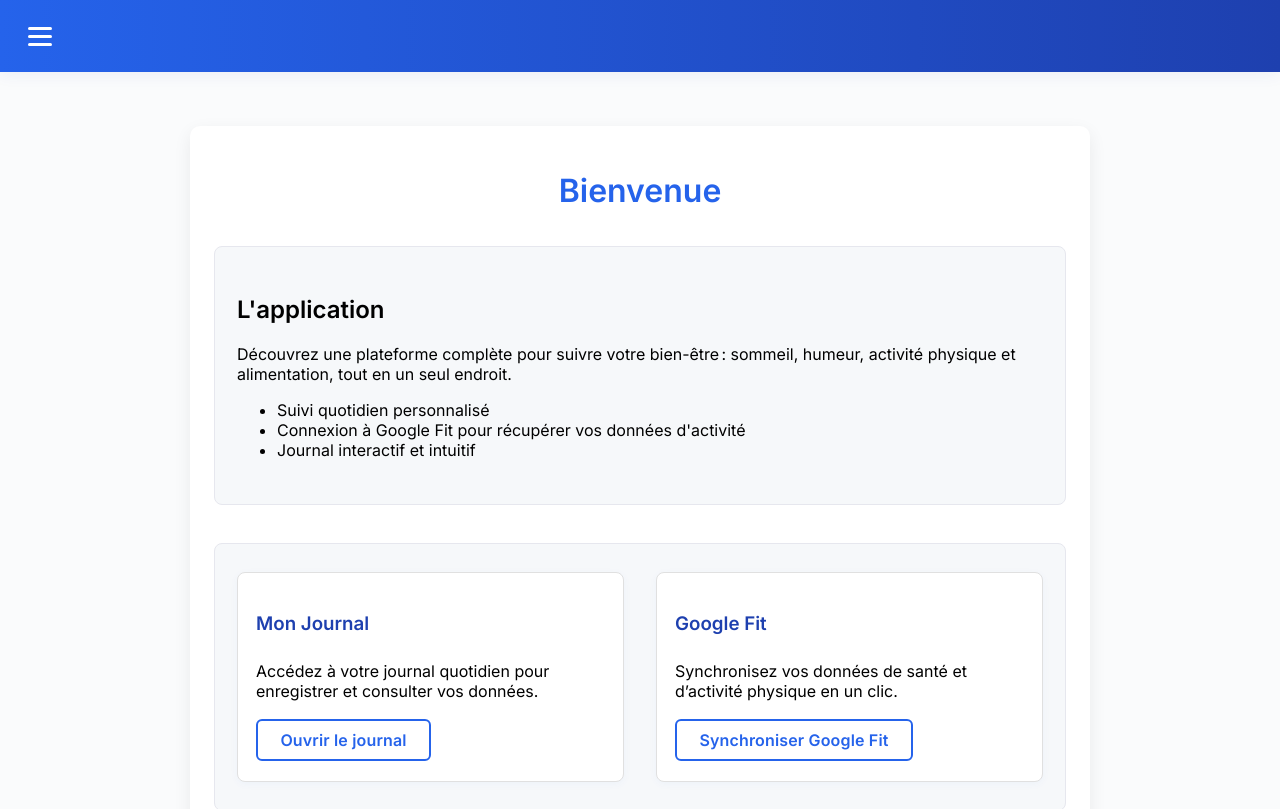
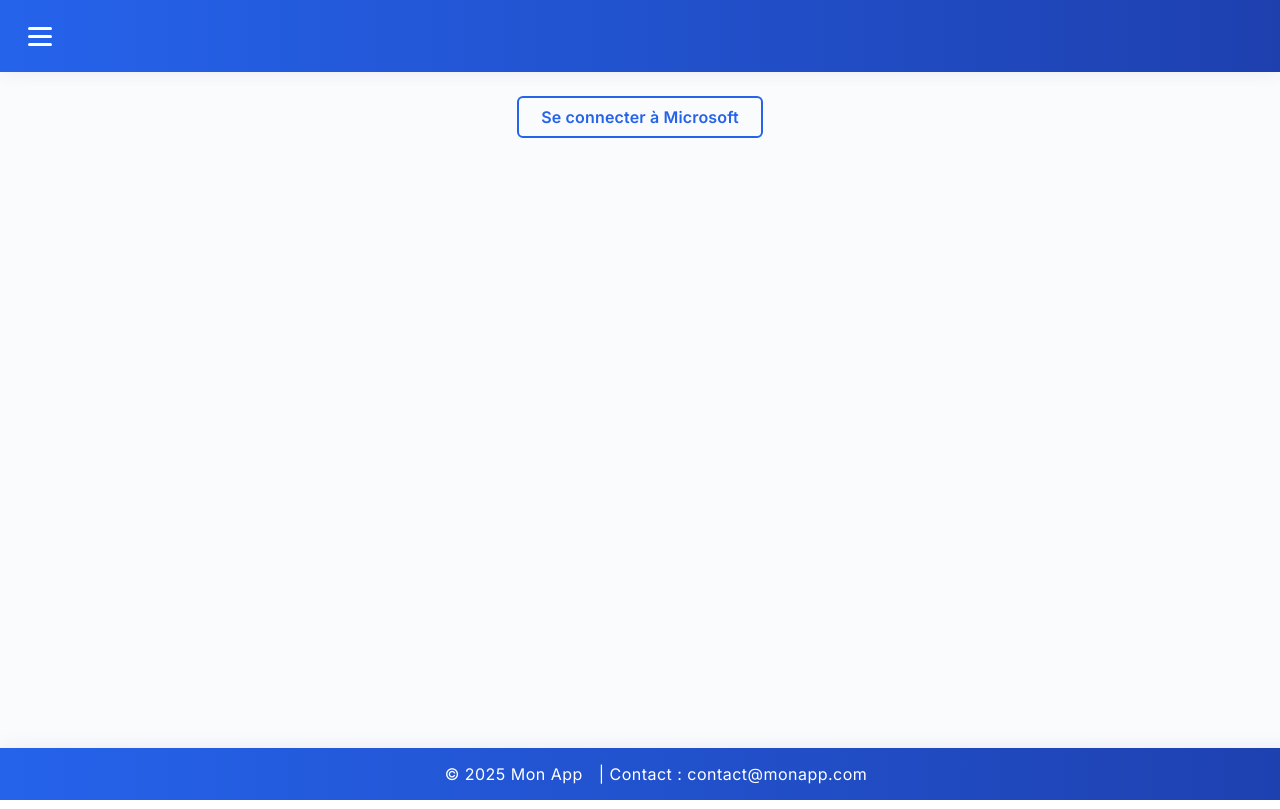
Before and after one commit to PierreHugo/dev-web-efrei, a Vue app in the folder project_web/: page / in a window 1280 px wide. Shown: the top 809 px of the page. Built offline with nearby package versions, Linux system fonts and the light colour scheme.

Commit message:
:ambulance: Récupération authentification (version stable)

```diff
--- a/project_web/src/pages/GoogleFitPage.vue
+++ b/project_web/src/pages/GoogleFitPage.vue
@@ -46,6 +46,7 @@ onMounted(() => {
 
 <template>
   <div class="google-fit-page">
+
     <BaseButton @click="fetchAllData">Récupérer les données Google Fit</BaseButton>
 
     <h2>Pas par jour</h2>
--- a/project_web/src/pages/HomePage.vue
+++ b/project_web/src/pages/HomePage.vue
@@ -1,11 +1,11 @@
 <template>
-  <div class="home-container">
+  <div class="home-container" v-if="userStore.isGoogleFitConnected">
     <h1>Bienvenue</h1>
 
     <div class="home-section main-presentation">
       <h2>L'application</h2>
       <p>
-        Découvrez une plateforme complète pour suivre votre bien-être : sommeil, humeur, activité physique et alimentation, tout en un seul endroit.
+        Découvrez une plateforme complète pour suivre votre bien-être : sommeil, humeur, activité physique et alimentation, tout en un seul endroit.
       </p>
       <ul>
         <li>Suivi quotidien personnalisé</li>
@@ -27,11 +27,18 @@
       </div>
     </div>
   </div>
+  <div v-else>
+    <LoginPage></LoginPage>
+  </div>
 </template>
 
 <script setup>
 import BaseButton from '@/components/BaseButton.vue';
 import router from '@/router/index.js'
+import { useUserStore } from '@/stores/user'
+import LoginPage from '@/pages/LoginPage.vue'
+
+const userStore = useUserStore();
 
 
 const goToGoogleFit = () => {
```
